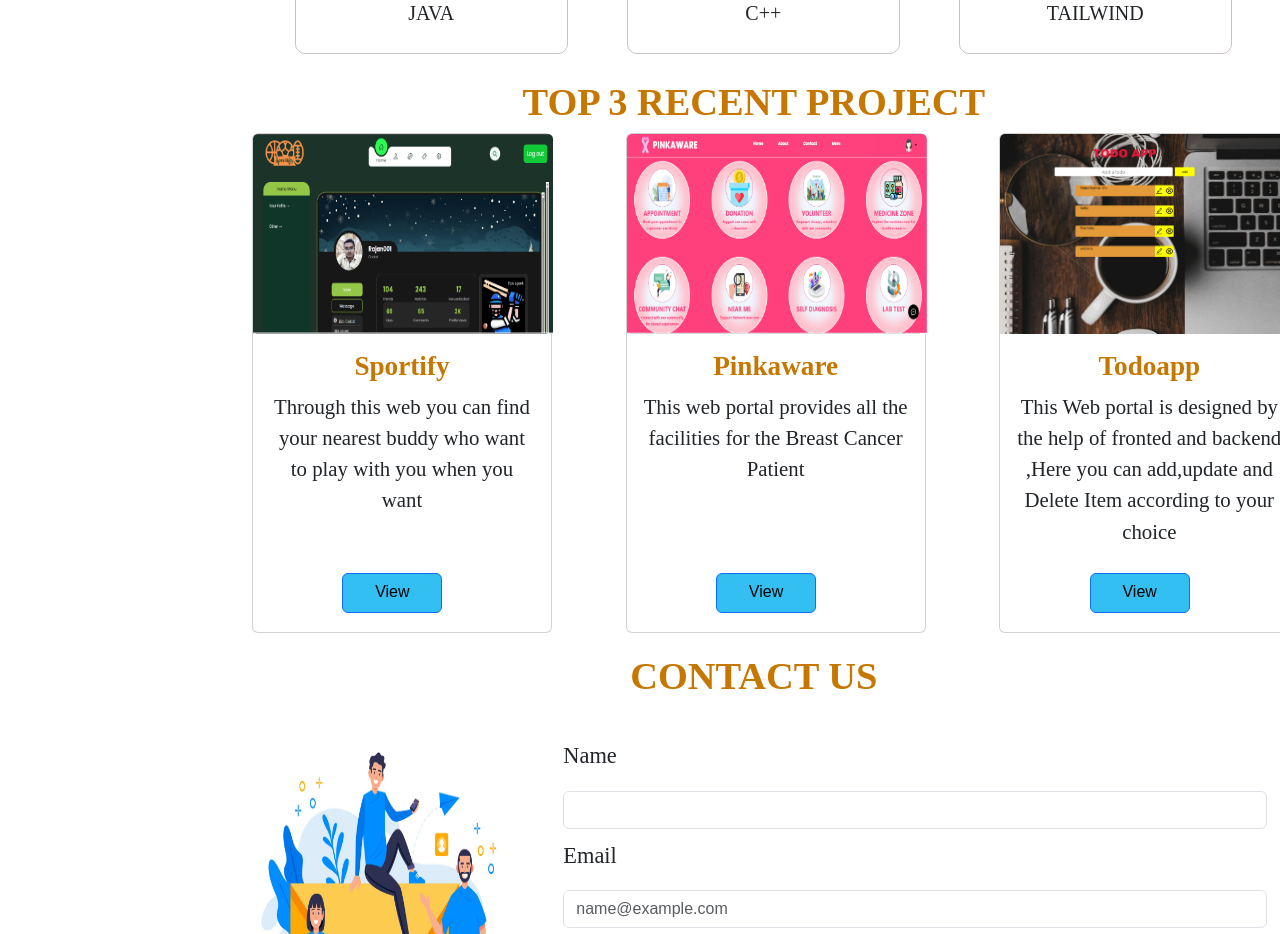
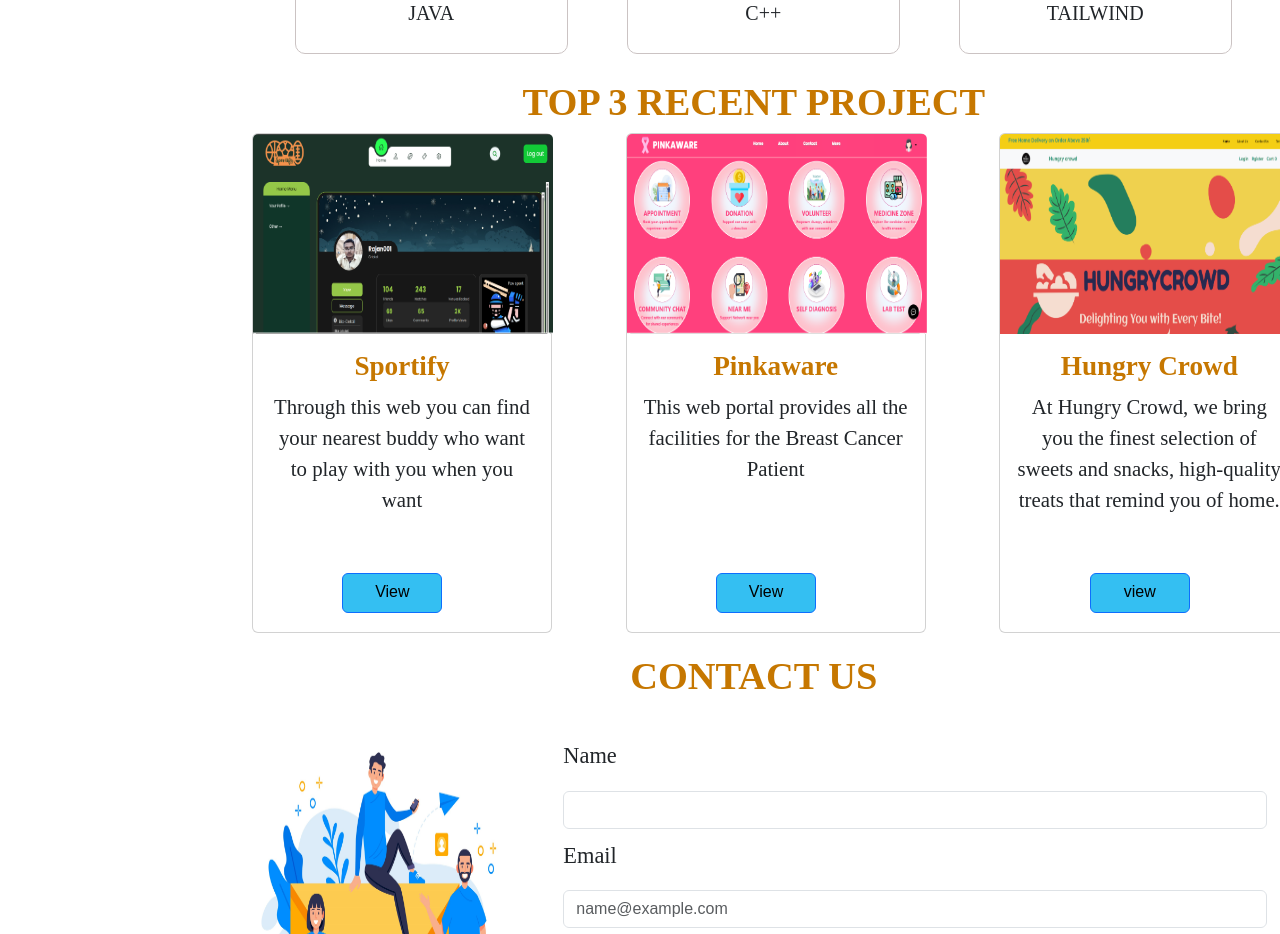
Before and after one commit to Rajankumar001/Myportfolio, a React (Vite) app in the folder client/: page / in a window 1280 px wide. Shown: the part 2080-3014 px from the top of the page. Built offline with nearby package versions, Linux system fonts and the light colour scheme.

Commit message:
image changed

```diff
--- a/client/src/pages/Projects/Project.jsx
+++ b/client/src/pages/Projects/Project.jsx
@@ -1,7 +1,7 @@
 import React from 'react';
 import sportify from "../../assets/images/sportify_web.png";
 import pinkaware from "../../assets/images/pinkaware_web.png";
-import Todoapp from "../../assets/images/Project_3.png"
+import foodapp from "../../assets/images/food_app.png"
 import './Project.css';
 import Fade from 'react-reveal/Fade';
 const project = () => {
@@ -28,11 +28,11 @@ const project = () => {
   </div>
 </div>
 <div class="card project-display">
-  <img src={Todoapp} class="card-img-top card_image todo_image" alt="..."/>
+  <img src={foodapp} class="card-img-top card_image todo_image" alt="..."/>
   <div class="card-body">
-    <h5 class="card-title">Todoapp</h5>
-    <p class="card-text">This Web portal is designed by the help of fronted and backend ,Here you can add,update and Delete Item according to your choice</p>
-    <a href="#" class="btn btn-primary web-btn">View</a>
+    <h5 class="card-title">Hungry Crowd</h5>
+    <p class="card-text">At Hungry Crowd, we bring you the finest selection of sweets and snacks, high-quality treats that remind you of home.</p>
+    <a href="https://food-app-sooty-seven.vercel.app/" class="btn btn-primary web-btn">view</a>
   </div>
 </div>
 </div>
```
Also changed, not shown: client/src/assets/images/Project_3.png (deleted), client/src/assets/images/food_app.png (added).
